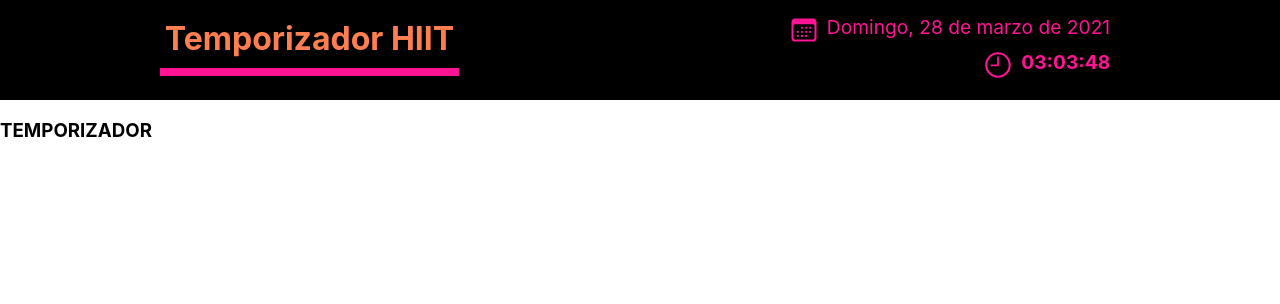
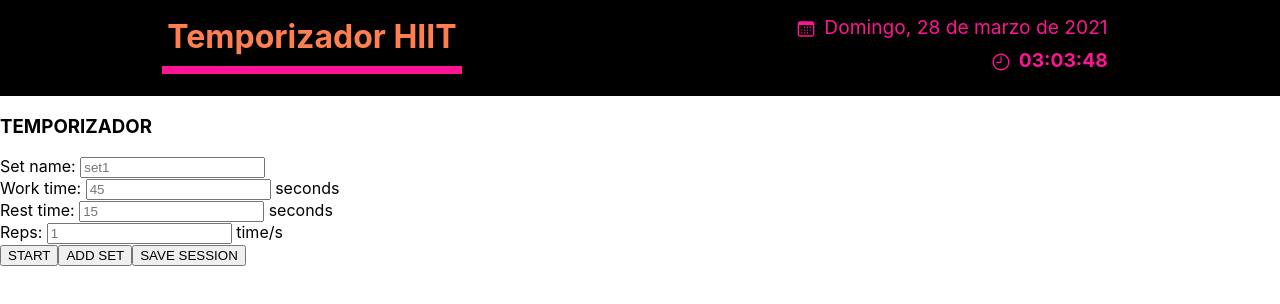
Before and after one commit to LeandroLobo/temporizadorHIIT, a React (Create React App) app: page / in a window 1280 px wide. Shown: the top 304 px of the page. Built offline with nearby package versions, Linux system fonts and the light colour scheme.

Commit message:
FormNewSet: Formulario para crear nueva session de trabajo

```diff
--- a/src/App.js
+++ b/src/App.js
@@ -1,4 +1,5 @@
 import React, {Fragment, useEffect} from 'react'
+import FormNewSet from './components/FormNewSet'
 import Header from './components/Header'
 import Temporizador from './components/Temporizador'
 import metIconos from './helpers/iconos'
@@ -11,6 +12,7 @@ const App = () => {
     <Fragment>
       <Header/>
       <Temporizador/>
+      <FormNewSet/>
     </Fragment>
   )
 }
--- /dev/null
+++ b/src/components/FormNewSet.jsx
@@ -0,0 +1,77 @@
+import React, {useState} from 'react';
+
+const FormNewSet = () => {
+
+    const [session, setSession] = useState(
+        {
+            name: '',
+            sets: [],
+            duration: 0
+        }
+    );
+    const [sets, setSets] = useState(
+        [
+            {
+                name: '',
+                work: 0,
+                rest: 0,
+                reps: 1
+            }
+        ]
+    );
+    const [name, setName] = useState('');
+    const [work, setWork] = useState(0);
+    const [rest, setRest] = useState(0);
+    const [reps, setReps] = useState(1);
+
+    const startSession = ()=> {}
+    const addSet = () => {}
+    const saveSession = () => {}
+
+    return (
+        <form>
+            <div>
+                <label htmlFor="set-name">Set name: </label>
+                <input
+                    type="text" id="set-name" name="name"
+                    onChange={e => setName(e.target.value)}
+                    placeholder="set1"
+                />
+            </div>
+            <div>
+                <label htmlFor="set-work">Work time: </label>
+                <input
+                    type="number" id="set-work" name="work" min={1} step={1}
+                    onChange={e => setWork(e.target.value)}
+                    placeholder="45"
+                />
+                <label> seconds</label>
+            </div>
+            <div>
+                <label htmlFor="set-rest">Rest time: </label>
+                <input
+                    type="number" id="set-rest" name="rest" min={1} step={1}
+                    onChange={e => setRest(e.target.value)}
+                    placeholder="15"
+                />
+                <label> seconds</label>
+            </div>
+            <div>
+                <label htmlFor="set-reps">Reps: </label>
+                <input
+                    type="number" id="set-reps" name="reps" min={1} step={1}
+                    onChange={e => setReps(e.target.value)}
+                    placeholder="1"
+                />
+                <label> time/s</label>
+            </div>
+            <div>
+                <input type="button" name="start" value="START" onClick={startSession} />
+                <input type="button" name="add" value="ADD SET" onClick={addSet} />
+                <input type="button" name="save" value="SAVE SESSION" onClick={saveSession} />
+            </div>
+        </form>
+    );
+}
+
+export default FormNewSet;
```
Also changed, not shown: src/helpers/iconos.js.
